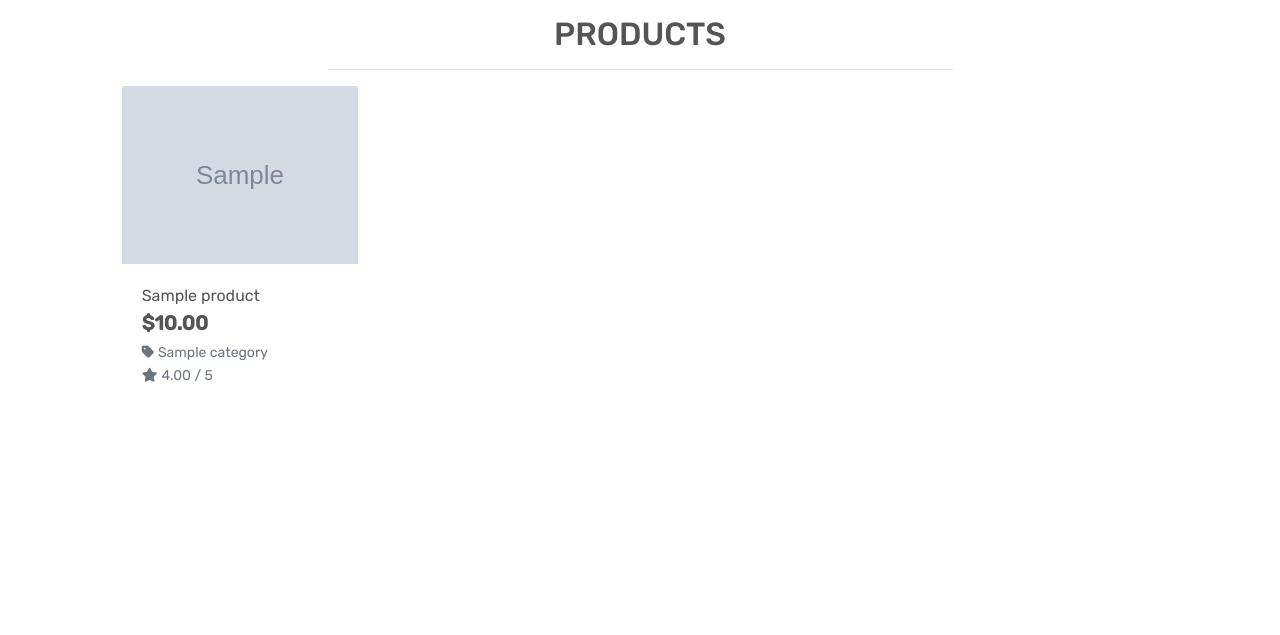
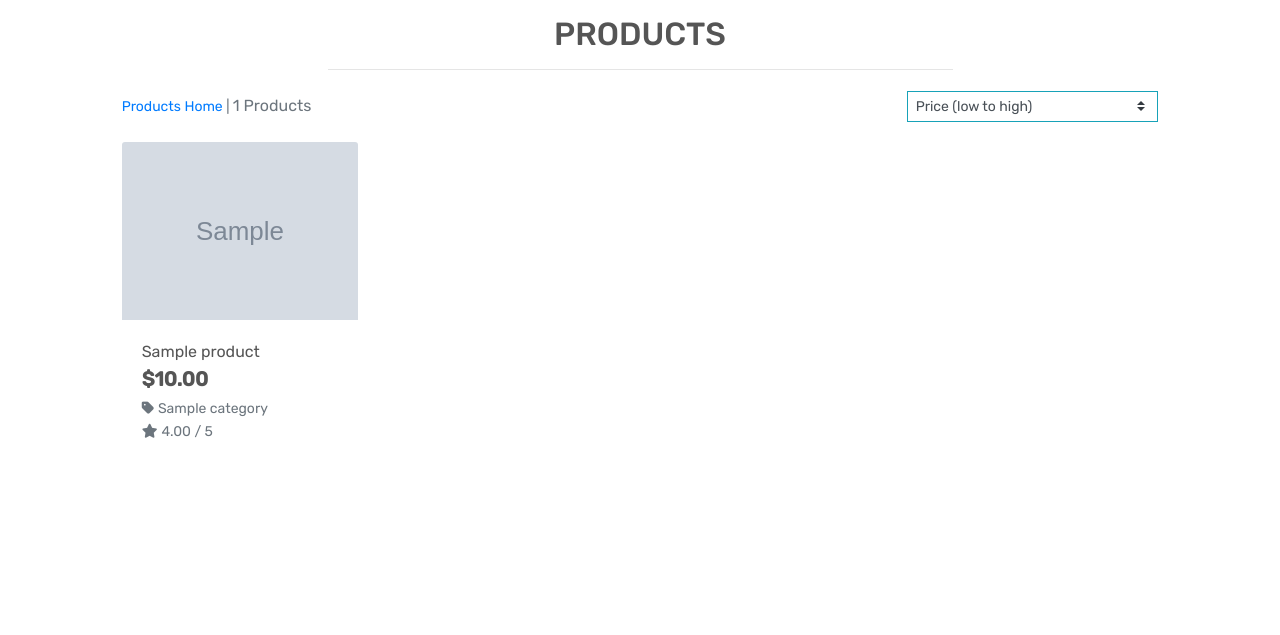
Before and after one commit to Giov3ss/PowerProtein, a Django app: a page that uses products/templates/products/products.html in a window 1280 px wide. Shown: the part 165-800 px from the top of the page. Run offline with Django 3.2, Linux system fonts and the light colour scheme; tables that the repository leaves empty hold one stand-in row (values such as "Sample post"); grey boxes marked "Sample" are stand-in pictures; some libraries are stand-ins or nearby versions.

Commit message:
added sorting and products counts to product page

```diff
--- a/products/templates/products/products.html
+++ b/products/templates/products/products.html
@@ -26,7 +26,29 @@
     <div class="row">
         <div class="product-container col-10 offset-1">
             <div class="row mt-1 mb-2">
-
+                <div class="col-12 col-md-6 my-auto order-md-last d-flex justify-content-center justify-content-md-end">
+                    <div class="sort-select-wrapper w-50">
+                        <select id="sort-selector" class="custom-select custom-select-sm rounded-0 border border-{% if current_sorting != 'None_None' %}info{% else %}black{% endif %}">
+                            <option value="reset" {% if current_sorting == 'None_None' %}selected{% endif %}>Sort by...</option>
+                            <option value="price_asc" {% if current_sorting == 'price_asc' %}selected{% endif %}>Price (low to high)</option>
+                            <option value="price_desc" {% if current_sorting == 'price_desc' %}selected{% endif %}>Price (high to low)</option>
+                            <option value="rating_asc" {% if current_sorting == 'rating_asc' %}selected{% endif %}>Rating (low to high)</option>
+                            <option value="rating_desc" {% if current_sorting == 'rating_desc' %}selected{% endif %}>Rating (high to low)</option>
+                            <option value="name_asc" {% if current_sorting == 'name_asc' %}selected{% endif %}>Name (A-Z)</option>
+                            <option value="name_desc" {% if current_sorting == 'name_desc' %}selected{% endif %}>Name (Z-A)</option>
+                            <option value="category_asc" {% if current_sorting == 'category_asc' %}selected{% endif %}>Category (A-Z)</option>
+                            <option value="category_desc" {% if current_sorting == 'category_desc' %}selected{% endif %}>Category (Z-A)</option>
+                        </select>
+                    </div>
+                </div>
+                <div class="col-12 col-md-6 order-md-first">
+                    <p class="text-muted mt-3 text-center text-md-left">
+                        {% if search_term or current_categories or current_sorting != 'None_None' %}
+                            <span class="small"><a href="{% url 'products' %}">Products Home</a> | </span>
+                        {% endif %}
+                        {{ products|length }} Products{% if search_term %} found for <strong>"{{ search_term }}"</strong>{% endif %}
+                    </p>
+                </div>
             </div>
             <div class="row">
                 {% for product in products %}
--- a/products/views.py
+++ b/products/views.py
@@ -23,7 +23,8 @@ def all_products(request):
             if sortkey == 'name':
                 sortkey = 'lower_name'
                 products = products.annotate(lower_name=Lower('name'))
-
+            if sortkey == 'category':
+                sortkey = 'category__name'
             if 'direction' in request.GET:
                 direction = request.GET['direction']
                 if direction == 'desc':
```
